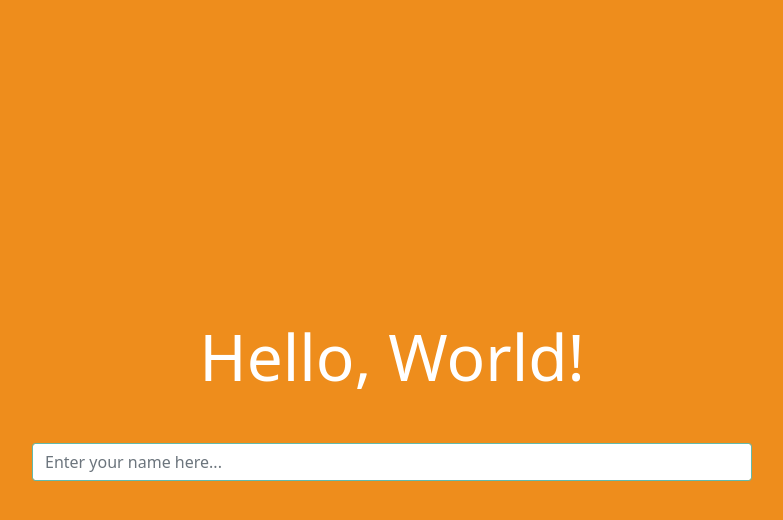
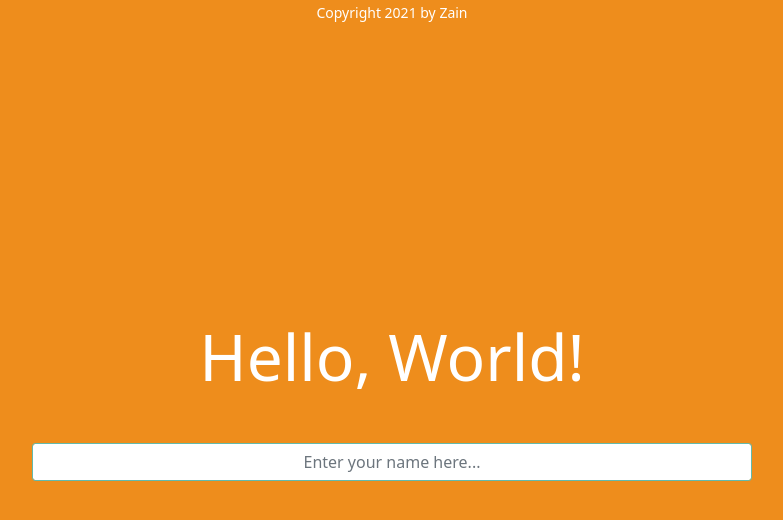
Before and after one commit to zainalwan/my_pwa_and_vue.js_training, a Vue app: page / in a window 1280 px wide. Shown: the top 520 px of the page, without its empty margins (248-1031 px from the left). Built offline with nearby package versions, Linux system fonts and the light colour scheme.

Commit message:
Change App.vue
- Align center for input field
- Add footer

```diff
--- a/src/components/App/App.vue
+++ b/src/components/App/App.vue
@@ -17,7 +17,7 @@
                         <input
                             v-model="name"
                             type="text"
-                            class="form-control shadow-none rounded-1"
+                            class="form-control shadow-none rounded-1 text-center"
                             placeholder="Enter your name here..."
                             autofocus>
                     </div>
@@ -25,6 +25,11 @@
             </div>
         </div>
     </div>
+    <div class="row footer position-fixed start-0 end-0">
+        <div class="col text-center">
+            <p class="mb-0"><small>Copyright 2021 by Zain</small></p>
+        </div>
+    </div>
 </template>
 
 <script src="./script.js"></script>
```
